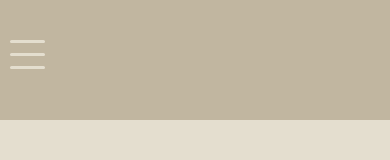
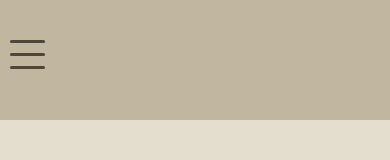
Before and after one commit to terichudejova/kozni-tvrdonova, a React (Vite) app: page /kozni-tvrdonova/kontakt in a window 390 px wide. Shown: the top 160 px of the page. Built offline with nearby package versions, Linux system fonts and the light colour scheme; a web font is replaced by a local one.

Commit message:
change bars color depending on width and height

```diff
--- a/src/App.css
+++ b/src/App.css
@@ -285,6 +285,16 @@ b, strong {
   transition: all 0.3s ease;
   margin-bottom: 10px;
 }
+@media only screen and (max-width: 500px) and (min-height: 800px) {
+  .navbarBox .hamburger .bar {
+    background-color: #4d4639;
+  }
+}
+@media only screen and (max-width: 400px) and (min-height: 700px) {
+  .navbarBox .hamburger .bar {
+    background-color: #4d4639;
+  }
+}
 @media only screen and (max-width: 1000px) {
   .navbarBox .hamburger {
     display: flex;
--- a/src/App.scss
+++ b/src/App.scss
@@ -291,6 +291,14 @@ b, strong {
             border-radius: 3px;
             transition: all 0.3s ease;
             margin-bottom: 10px;
+
+            @media only screen and (max-width: 500px) and (min-height: 800px) {
+                background-color: $font-color;
+            }
+
+            @media only screen and (max-width: 400px) and (min-height: 700px) {
+                background-color: $font-color;
+            }
         }
 
         // .hamburger responsivity
```
Also changed, not shown: 1 other file (tests, documents, lock files or other folders).
